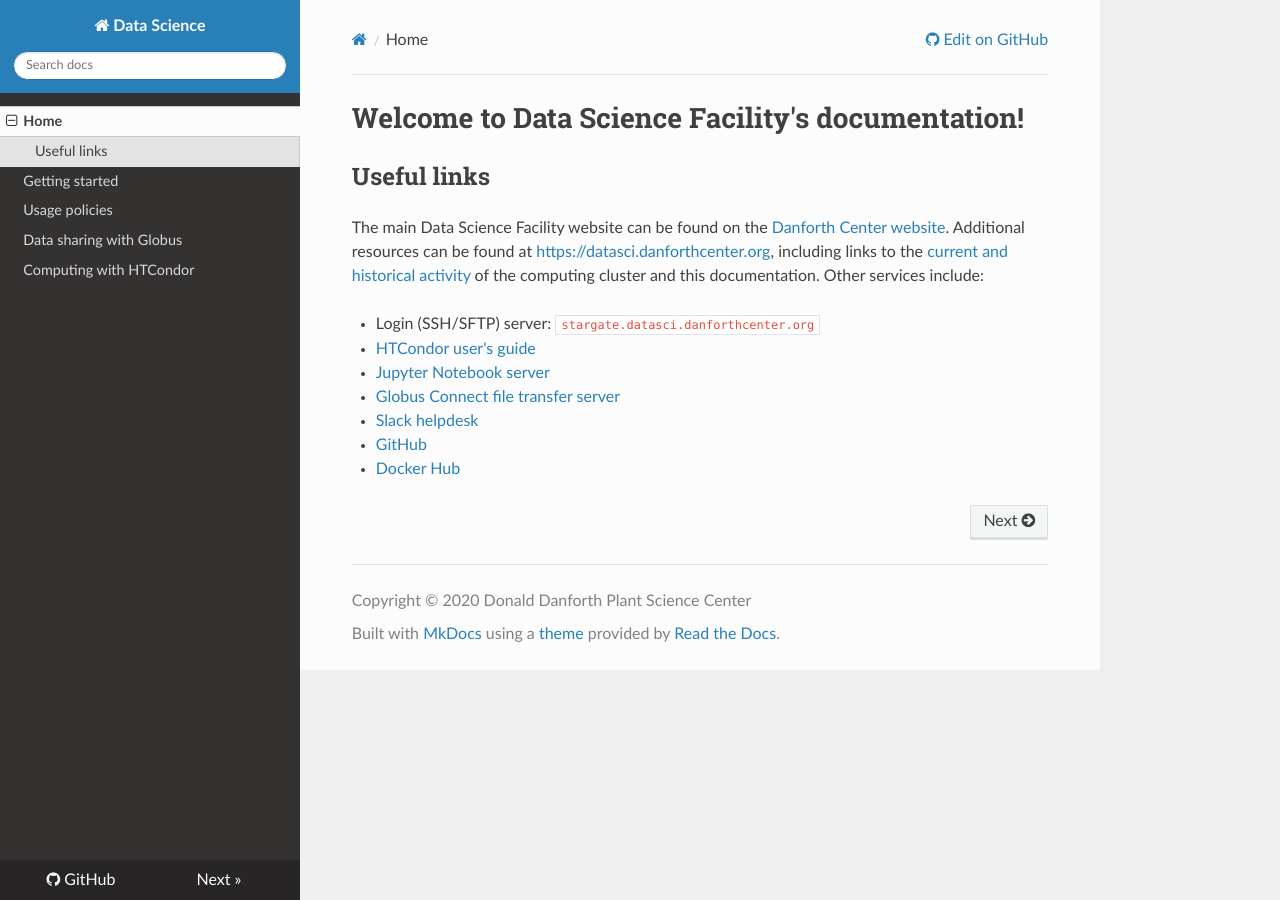
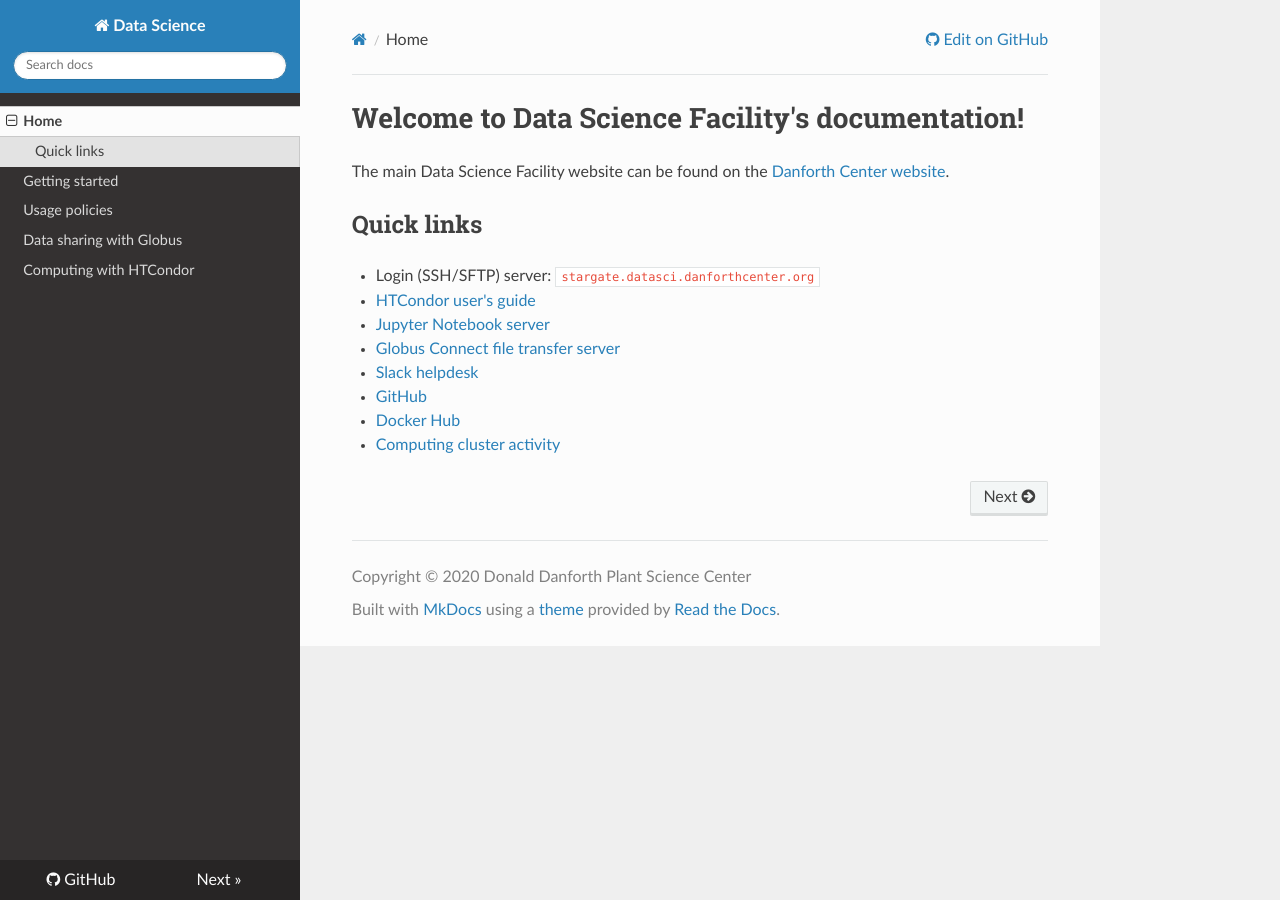
Before and after one commit to danforthcenter/datascience, an MkDocs documentation site: the page built from docs/index.md, in a window 1280 px wide. Built offline with MkDocs 1.6.1, drawn with Linux system fonts in a browser that asks for light colours; nearby versions of some CDN libraries.

Commit message:
Update homepage

```diff
--- a/docs/index.md
+++ b/docs/index.md
@@ -1,12 +1,9 @@
 # Welcome to Data Science Facility's documentation!
 
-## Useful links
+The main Data Science Facility website can be found on the
+[Danforth Center website](https://www.danforthcenter.org/our-work/core-facilities/data-science/).
 
-The main Data Science Facility website can be found on the
-[Danforth Center website](https://www.danforthcenter.org/scientists-research/core-technologies/datascience).
-Additional resources can be found at [https://datasci.danforthcenter.org](https://datasci.danforthcenter.org),
-including links to the [current and historical activity](https://datasci.danforthcenter.org/ganglia/?c=Data+Science)
-of the computing cluster and this documentation. Other services include:
+## Quick links
 
 * Login (SSH/SFTP) server: `stargate.datasci.danforthcenter.org`
 * [HTCondor user's guide](htcondor.md)
```
Also changed, not shown: other parts of docs/index.md (+1 -0 lines).
